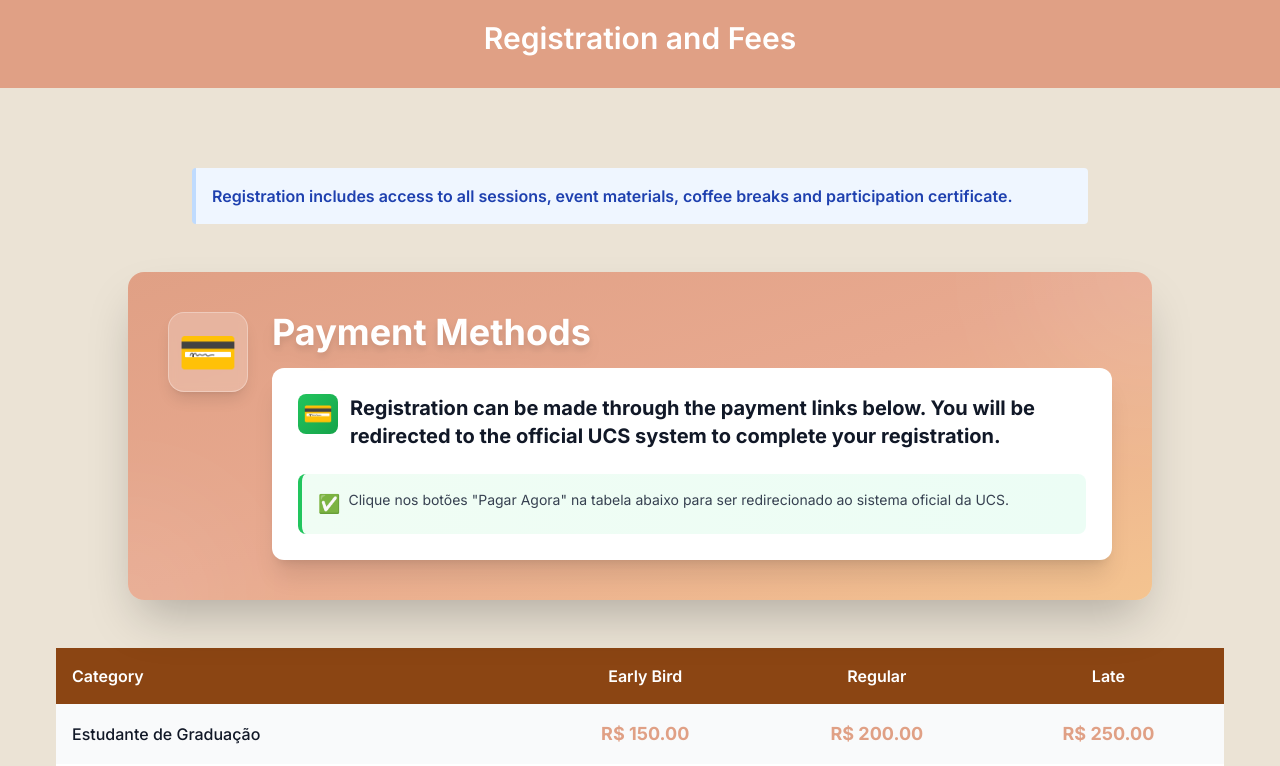
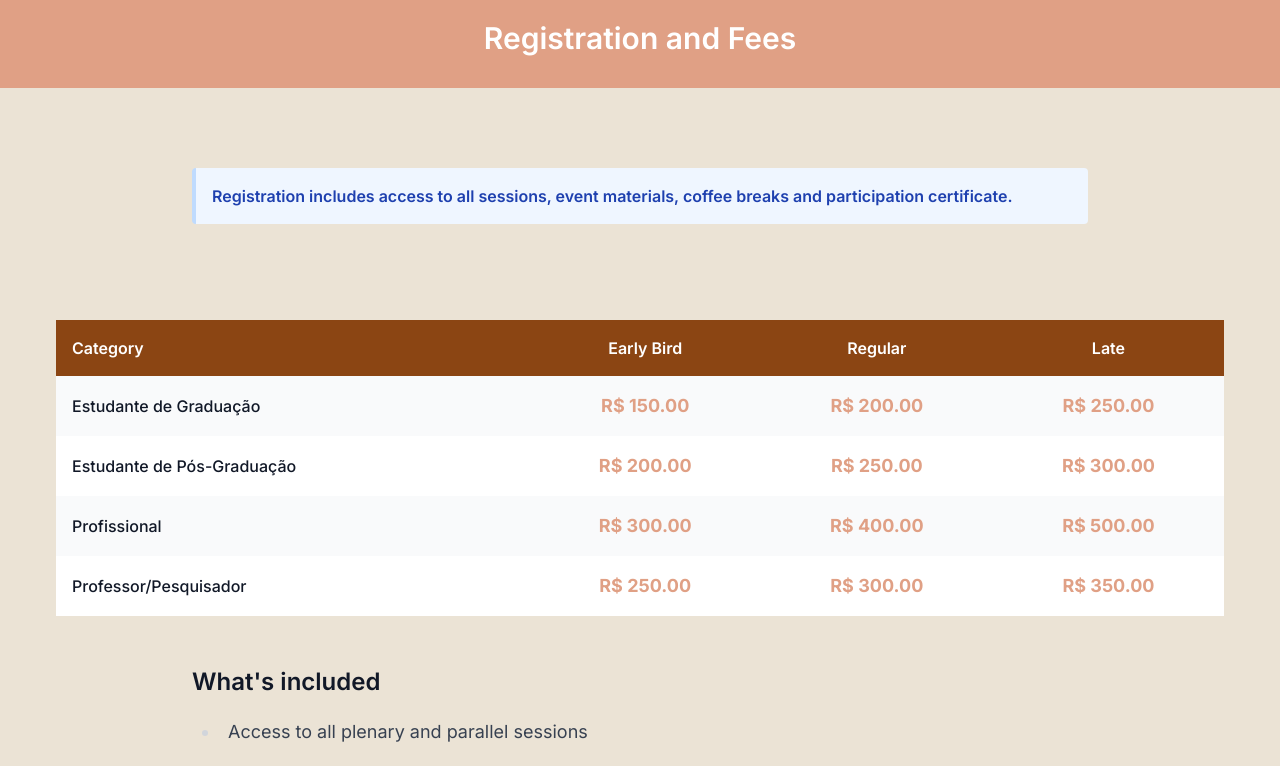
Before and after one commit to KesiaDev/conferencia-turismo-site, a React (Vite) app in the folder apps/web/: page /fees in a window 1280 px wide. Shown: the part 502-1268 px from the top of the page. Built offline with nearby package versions, Linux system fonts and the light colour scheme; no server answers.

Commit message:
feat: remover seÃ§Ã£o de formas de pagamento desnecessÃ¡ria - links UCS jÃ¡ funcionando

```diff
--- a/apps/web/src/pages/Fees.tsx
+++ b/apps/web/src/pages/Fees.tsx
@@ -88,45 +88,6 @@ export default function Fees() {
             {/* Efeito de brilho no canto */}
             <div className="absolute top-0 right-0 w-32 sm:w-48 md:w-64 h-32 sm:h-48 md:h-64 bg-white/10 rounded-full blur-3xl -mr-16 sm:-mr-24 md:-mr-32 -mt-16 sm:-mt-24 md:-mt-32"></div>
             <div className="absolute bottom-0 left-0 w-24 sm:w-36 md:w-48 h-24 sm:h-36 md:h-48 bg-white/10 rounded-full blur-3xl -ml-12 sm:-ml-18 md:-ml-24 -mb-12 sm:-mb-18 md:-mb-24"></div>
-
-            <div className="relative p-4 sm:p-6 md:p-8 lg:p-10">
-              <div className="flex flex-col sm:flex-row items-start gap-4 sm:gap-6">
-                <div className="flex-shrink-0 mx-auto sm:mx-0">
-                  <div className="w-16 h-16 sm:w-20 sm:h-20 bg-white/20 backdrop-blur-sm rounded-2xl flex items-center justify-center text-3xl sm:text-5xl shadow-lg border border-white/30">
-                    💳
-                  </div>
-                </div>
-
-                <div className="flex-1 w-full">
-                  <h2 className="text-2xl sm:text-3xl md:text-4xl font-bold mb-4 text-white drop-shadow-lg text-center sm:text-left">
-                    {t("fees.payment")}
-                  </h2>
-
-                  <div className="bg-white rounded-xl shadow-xl p-4 sm:p-6 border-2 border-white/50">
-                    <div className="flex flex-col sm:flex-row items-start gap-3 mb-4">
-                      <div className="flex-shrink-0 w-8 h-8 sm:w-10 sm:h-10 bg-gradient-to-br from-green-500 to-green-600 rounded-lg flex items-center justify-center text-lg sm:text-2xl mx-auto sm:mx-0">
-                        💳
-                      </div>
-                      <div className="flex-1 text-center sm:text-left">
-                        <h3 className="text-lg sm:text-xl font-bold text-gray-900 mb-2">
-                          {t("fees.paymentInfo")}
-                        </h3>
-                      </div>
-                    </div>
-
-                    <div className="bg-gradient-to-r from-green-50 to-emerald-50 rounded-lg p-3 sm:p-4 border-l-4 border-green-500">
-                      <p className="text-xs sm:text-sm text-gray-700 flex flex-col sm:flex-row items-start gap-2">
-                        <span className="text-base sm:text-lg flex-shrink-0">✅</span>
-                        <span className="text-center sm:text-left">
-                          Clique nos botões &quot;Pagar Agora&quot; na tabela abaixo para ser
-                          redirecionado ao sistema oficial da UCS.
-                        </span>
-                      </p>
-                    </div>
-                  </div>
-                </div>
-              </div>
-            </div>
           </div>
         </div>
 
```
